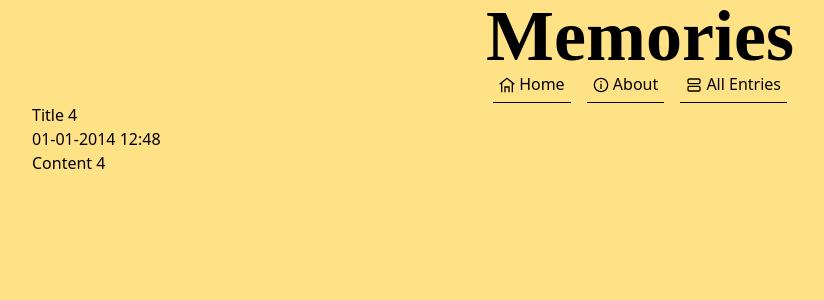
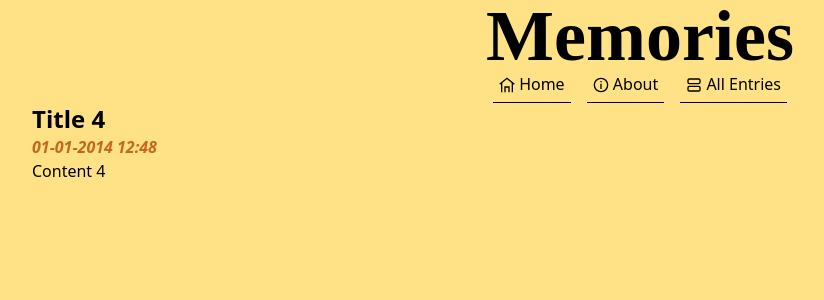
Before and after one commit to Duke0404/Memories-Frontend, a React (Create React App) app: page /entry/201401011248 in a window 1280 px wide. Shown: the top 300 px of the page, without its empty margins (0-824 px from the left). Built offline with nearby package versions, Linux system fonts and the light colour scheme.

Commit message:
Styled Entries

```diff
--- a/src/Pages/Entry/Entry.tsx
+++ b/src/Pages/Entry/Entry.tsx
@@ -40,10 +40,40 @@ const Entry = (): JSX.Element => {
 
     return (
         <>
-            <h1>{entrySelected.title}</h1>
-            <span>{entrySelected.date} {entrySelected.time}</span>
+            <h2
+                className="
+                    text-2xl
+                    font-semibold
+                "
+            >
+                {entrySelected.title}
+            </h2>
+
+            <span
+                className="
+                    italic
+                    font-semibold
+                    text-accent-primary-4
+                "
+            >
+                {entrySelected.date} {entrySelected.time}
+            </span>
+
             <p>{entrySelected.content}</p>
-            { "footnotes" in entrySelected && <p>{entrySelected.footnotes}</p> }
+
+            {
+                "footnotes" in entrySelected &&
+                <p
+                    className="
+                    mt-2
+                    pt-2
+                    border-t
+                    border-text-1
+                "
+                >
+                    {entrySelected.footnotes}
+                </p>
+            }
         </>
     )
 }
```
